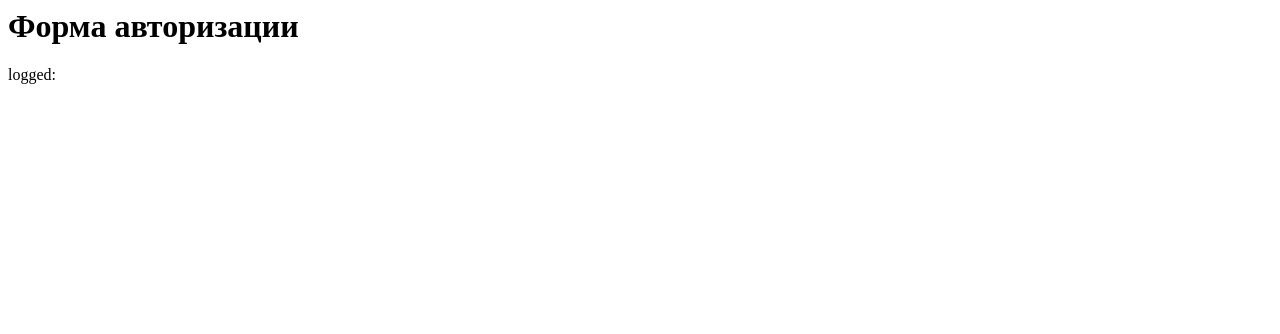
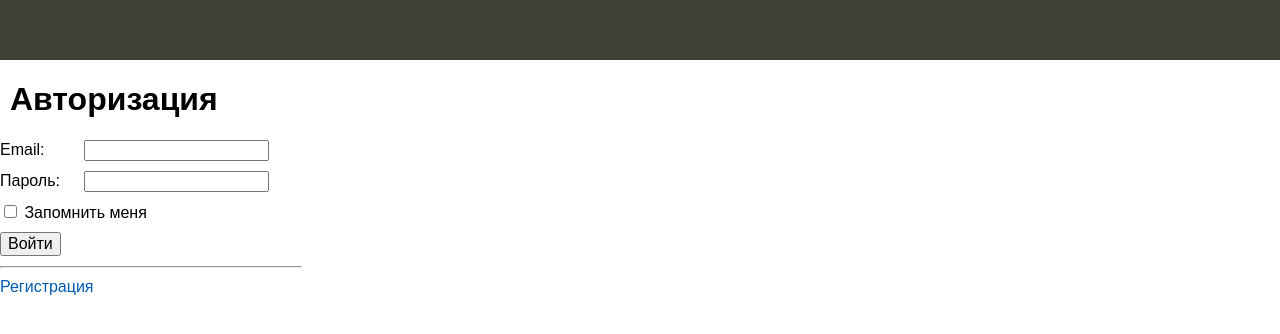
Before and after one commit to Vatson76/MyFlaskProject, a Flask app: page /login in a window 1280 px wide. Shown: the top 334 px of the page. Run offline with Flask 2, Linux system fonts and the light colour scheme; data that the repository does not hold is empty.

Commit message:
backend: user registration, creating password hash

```diff
--- a/FDataBase.py
+++ b/FDataBase.py
@@ -59,3 +59,21 @@ class FDataBase:
         except Exception as e:
             print('Ошибка чтения постов из БД')
         return ()
+
+    def addUser(self, username, email, password_hash):
+        try:
+            self.__cur.execute(f"SELECT COUNT() as 'count' FROM users WHERE email LIKE '{email}'")
+            res = self.__cur.fetchone()
+            if res['count'] > 0:
+                print("Пользовательно с таким email уже существует")
+                return False
+
+            tm = math.floor(time.time())
+            self.__cur.execute(
+                "INSERT INTO users VALUES(NULL, ?, ?, ?, ?)", (username, email, password_hash, tm)
+            )
+            self.__db.commit()
+        except Exception as e:
+            print('Ошибка получения статьи из БД')
+            return False
+        return True
--- a/app.py
+++ b/app.py
@@ -2,9 +2,10 @@ from flask import (
     Flask, render_template, url_for, request, flash, session,
     redirect, abort, make_response
 )
+from werkzeug.security import generate_password_hash
+
+from FDataBase import FDataBase
 from settings import get_db
-from FDataBase import FDataBase
-
 
 app = Flask(__name__)
 
@@ -83,11 +84,51 @@ def contact():
 
 @app.route('/login', methods=["POST", "GET"])
 def login():
-    log = request.cookies.get('logged', "")
+    if "userLogged" in session:
+        return redirect(url_for('profile', username=session['userLogged']))
+    elif (
+            request.method == 'POST' and
+            request.form['username'] == 'selfedu' and
+            request.form['psw'] == "123"
+    ):
+        session['userLogged'] = request.form['username']
+        return redirect(url_for('profile', username=session['userLogged']))
+    return render_template(
+        'login.html',
+        title='Авторизация',
+        menu=get_menu()
+    )
 
-    res = make_response(f"<h1>Форма авторизации</h1><p>logged: {log}")
-    res.set_cookie("logged", 'yes')
-    return res
+
+@app.route('/register', methods=["POST", "GET"])
+def register():
+    if request.method == "POST":
+        a = request
+        dbase = connect_to_db_and_return_its_translator_class()
+        username = request.form['username']
+        email = request.form['user_email']
+        password1 = request.form['password1']
+        password2 = request.form['password2']
+
+        if (len(username) > 4
+                and len(email) > 4 and
+                len(password1) > 4
+                and password1 == password2):
+            password_hash = generate_password_hash(password1)
+            res = dbase.addUser(username, email, password_hash)
+            if res:
+                flash("Вы успешно зарегистрированы", 'success')
+                return redirect(url_for('login'))
+            else:
+                flash("Ошибка при добавлении в БД", 'error')
+        else:
+            flash("Неверно заполнены поля", 'error')
+
+    return render_template(
+        "register.html",
+        menu=get_menu(),
+        title="Регистрация"
+    )
 
 
 @app.route('/logout')
--- a/templates/login.html
+++ b/templates/login.html
@@ -2,9 +2,15 @@
 
 {% block content %}
 {{ super() }}
+    {% for cat, msg in get_flashed_messages(True) %}
+        <div class="flash {{ cat }}">{{ msg }}</div>
+    {% endfor %}
     <form action="/login" method="post" class="form-contact">
-    <p><label>Имя: </label> <input type="text" name="username" value="" required /></p>
-    <p><label>Пароль: </label> <input type="password" name="psw" value="" required /></p>
+    <p><label>Email: </label> <input type="text" name="mail" value="" required /></p>
+    <p><label>Пароль: </label> <input type="password" name="password" value="" required /></p>
+    <p><input type="checkbox"  name="keep_authorized" /> Запомнить меня
     <p><input type="submit" value="Войти" />
+    <hr align=left width="300px"/>
+    <p><a href="{{ url_for('register') }}">Регистрация</a></p>
     </form>
 {% endblock %}
```
Also changed, not shown: templates/register.html (added, +16 -0 lines).
